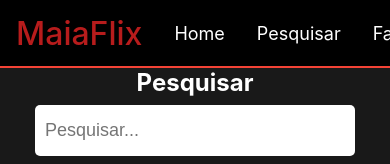
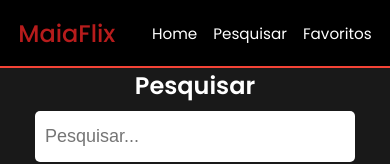
Before and after one commit to edsonmaia/maiaflix2023, a React (Create React App) app: page /search in a window 390 px wide. Shown: the top 164 px of the page. Built offline with nearby package versions, Linux system fonts and the light colour scheme; the HTML template or start-up script is replaced by a standard one.

Commit message:
Ajustes Font e Header
Ajustes Font e Header

```diff
--- a/public/index.html
+++ b/public/index.html
@@ -2,6 +2,9 @@
 <html lang="en">
 
 <head>
+  <link rel="preconnect" href="https://fonts.googleapis.com">
+  <link rel="preconnect" href="https://fonts.gstatic.com" crossorigin>
+  <link href="https://fonts.googleapis.com/css2?family=Poppins:wght@400;500;600&display=swap" rel="stylesheet">
   <meta charset="utf-8" />
   <link rel="icon" href="%PUBLIC_URL%/favicon.png" />
   <meta name="viewport" content="width=device-width, initial-scale=1" />
--- a/src/components/Header/Header.module.css
+++ b/src/components/Header/Header.module.css
@@ -23,3 +23,23 @@
     padding-inline: 1rem;
     font-size: 1.125rem; /* 18px = 1.125rem; */
 }
+
+/* responsividade extra 01 */
+@media (max-width: 480px) {
+    .header span {
+        font-size: 1.5rem;
+    }
+    .header a {
+        font-size: 0.95rem;
+        padding-inline: 0.5rem;
+    }
+}
+
+@media (max-width: 380px) {
+    .header span {
+        font-size: 1.5rem;
+    }
+    .header a {
+        font-size: 0.75rem;
+    }
+}
--- a/src/index.css
+++ b/src/index.css
@@ -5,9 +5,7 @@
 }
 
 body {
-  font-family: -apple-system, BlinkMacSystemFont, 'Segoe UI', 'Roboto', 'Oxygen',
-    'Ubuntu', 'Cantarell', 'Fira Sans', 'Droid Sans', 'Helvetica Neue',
-    sans-serif;
+  font-family: 'Poppins', sans-serif;
   -webkit-font-smoothing: antialiased;
   -moz-osx-font-smoothing: grayscale;
 }
```
